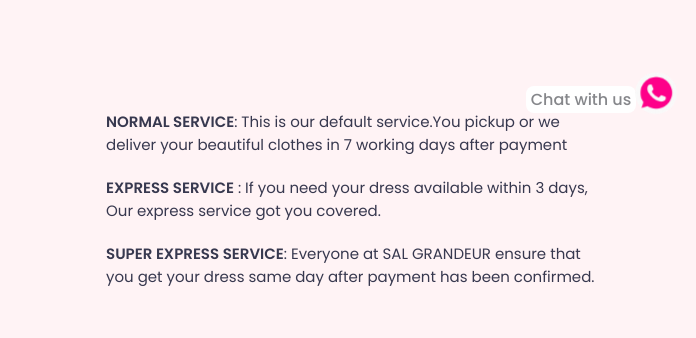
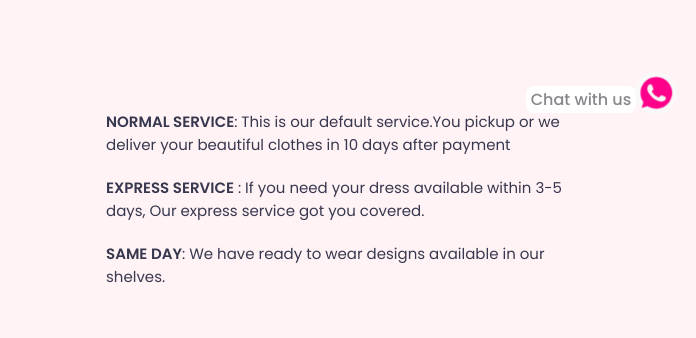
Before and after one commit to larryWEB/sal-grandeur, a plain HTML site: page services.html in a window 1280 px wide. Shown: the part 658-996 px from the top of the page, 584-1280 px from the left. Drawn offline with Linux system fonts and the light colour scheme; a web font is replaced by a local one.

Commit message:
Update services.html

```diff
--- a/services.html
+++ b/services.html
@@ -76,9 +76,9 @@
 </div>
 
 <div class="delivery-service-text">
-<P><b>NORMAL SERVICE</b>: This is our default service.You pickup or we deliver your beautiful  clothes in 7 working days after payment</P>
-<P><b>EXPRESS SERVICE</b> : If you need your dress available within 3 days, Our express service got you covered. </P>
-<P><b>SUPER EXPRESS SERVICE</b>: Everyone at SAL GRANDEUR ensure that you get your dress same day after payment has been confirmed.</P>
+<P><b>NORMAL SERVICE</b>: This is our default service.You pickup or we deliver your beautiful  clothes in 10 days after payment</P>
+<P><b>EXPRESS SERVICE</b> : If you need your dress available within 3-5 days, Our express service got you covered. </P>
+<P><b>SAME DAY</b>: We have ready to wear designs available in our shelves.</P>
 </div>
 
 </div>
```
